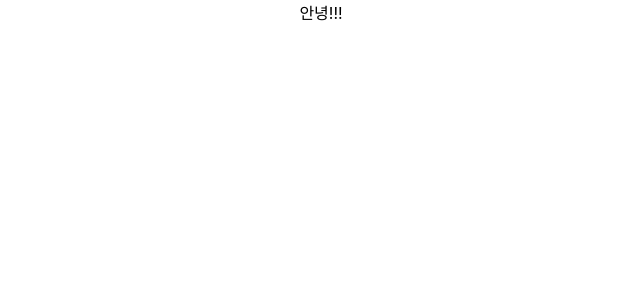
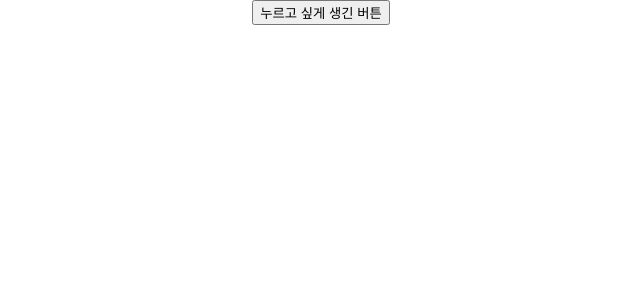
Before and after one commit to hana0627/login, a React (Create React App) app in the folder front/: page /login in a window 1280 px wide. Shown: the top 300 px of the page, without its empty margins (319-959 px from the left). Built offline with nearby package versions, Linux system fonts and the light colour scheme.

Commit message:
#3 [CORS 문제 미해결]가장 기본적인 api연결

```diff
--- a/front/src/pages/LoginPage.jsx
+++ b/front/src/pages/LoginPage.jsx
@@ -1,6 +1,19 @@
+import axios from 'axios';
+
 function LoginPage() {
+
+    function loginBtnClick() {
+        axios.get('http://localhost:8080/hello')
+            .then((response) => {
+                console.log('성공!');
+            })
+            .catch(() => {
+                console.error('에러발생');}
+        )
+    }
+
     return (
-        <>안녕!!!</>
+        <button onClick={()=> loginBtnClick()}>누르고 싶게 생긴 버튼</button>
     )
 }
 
```
Also changed, not shown: 1 other file (tests, documents, lock files or other folders).
